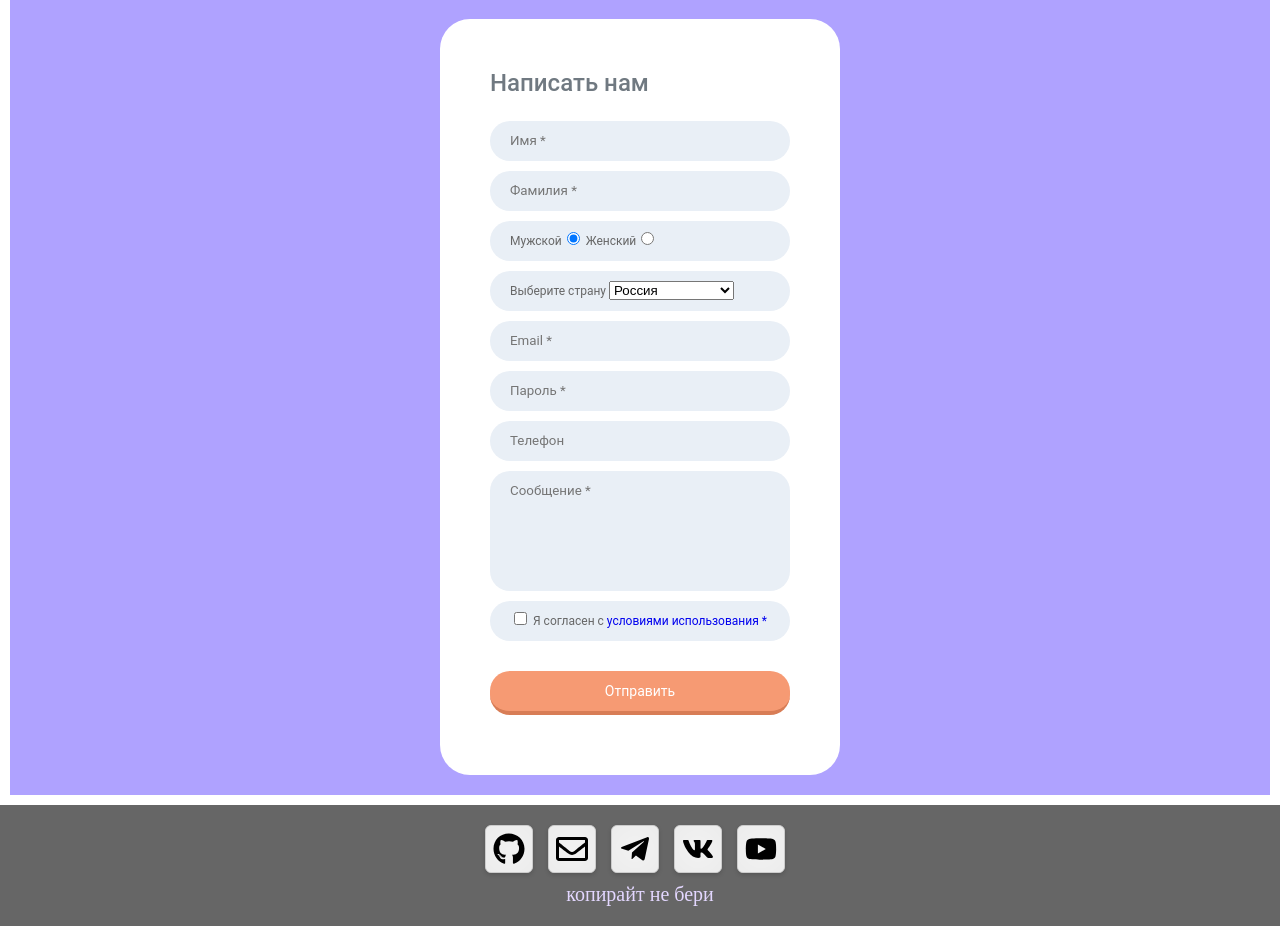
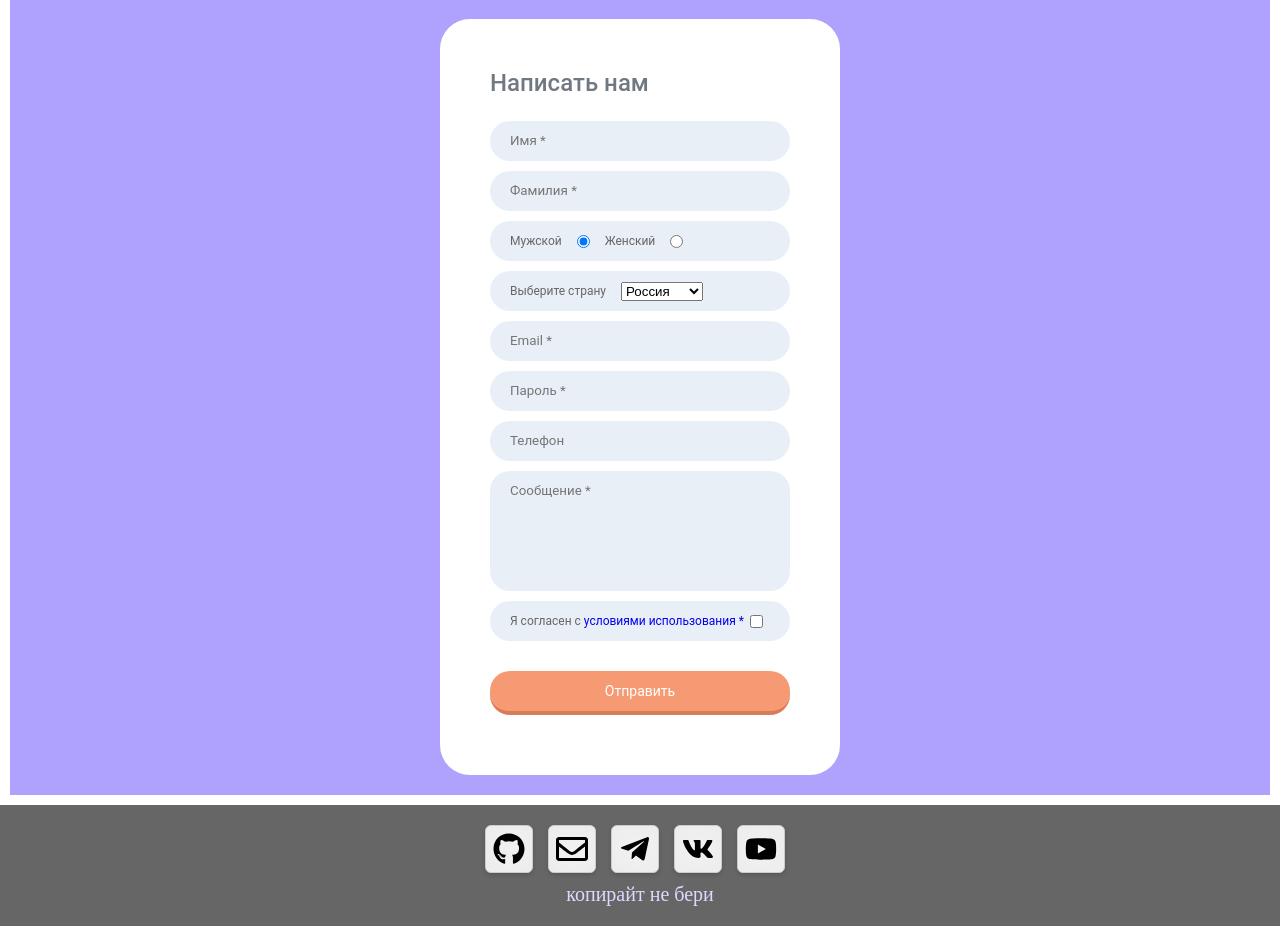
Before and after one commit to AntonNavir/myWebsite, a PHP site: page /survey/ in a window 1280 px wide. Shown: the part 105-1031 px from the top of the page. Run offline with PHP 8.4, Linux system fonts and the light colour scheme; grey boxes labelled with a size stand in for pictures from a placeholder-image service; some libraries are stand-ins or nearby versions.

Commit message:
Изменение отображения на малых экранах

```diff
--- a/css/form.css
+++ b/css/form.css
@@ -42,10 +42,15 @@
     color: #707981;
  }
  .not_text{
-    display: block ruby;
+    display: flex;
+    flex-direction: row;
     font-size: 12px;
     color: #666;
  }
- .not_text input{
+ .not_text input, .not_text select{
     width: auto;
+    margin: auto 15px;
  }
+ .terms input{
+    margin: auto;
+ }
--- a/survey/survey.html
+++ b/survey/survey.html
@@ -32,29 +32,32 @@
                 <input type="text" required placeholder="Имя *">
                 <input type="text" required placeholder="Фамилия *">
                 <div class="not_text">
-                    <label>Мужской<input type="radio" name="title" value="mr" checked></label>
-                    <label>Женский<input type="radio" name="title" value="mrs"></label>
+                    <label for="radio1">Мужской</label>
+                    <input type="radio" name="title" id="radio1" value="mr" checked>
+                    <label for="radio2">Женский</label>
+                    <input type="radio" name="title" id="radio2" value="mrs">
                 </div>
                 <div class="not_text">
-                    <label>Выберите страну <select name="country">
+                    <label>Выберите страну</label>
+                    <select name="country">
                         <option>Россия</option>
                         <option>Канада</option>
                         <option>Франция</option>
                         <option>Германия</option>
                         <option>Италия</option>
-                        <option>Япония</option>
-                        <option>Великобритания</option>
+                        <option>Япония</option>>
                         <option>США</option>
-                    </select></label>
+                    </select>
                 </div>
                 <input type="email" required placeholder="Email *">
                 <input type="password" required placeholder="Пароль *">
                 <input type="tel" placeholder="Телефон">
                 <textarea placeholder="Сообщение *" required rows="3"></textarea>
-                <div class="not_text">
-                    <label><input type="checkbox" name="terms" required>
+                <div class="not_text terms">
+                    <label for="terms">
                         Я согласен с <a href="https://www.youtube.com/watch?v=dQw4w9WgXcQ" target="_blank">условиями использования *</a>
                     </label>
+                    <input type="checkbox" name="terms" id="terms" required>
                 </div>
                 <input type="submit" value="Отправить">
                 </div>
```
